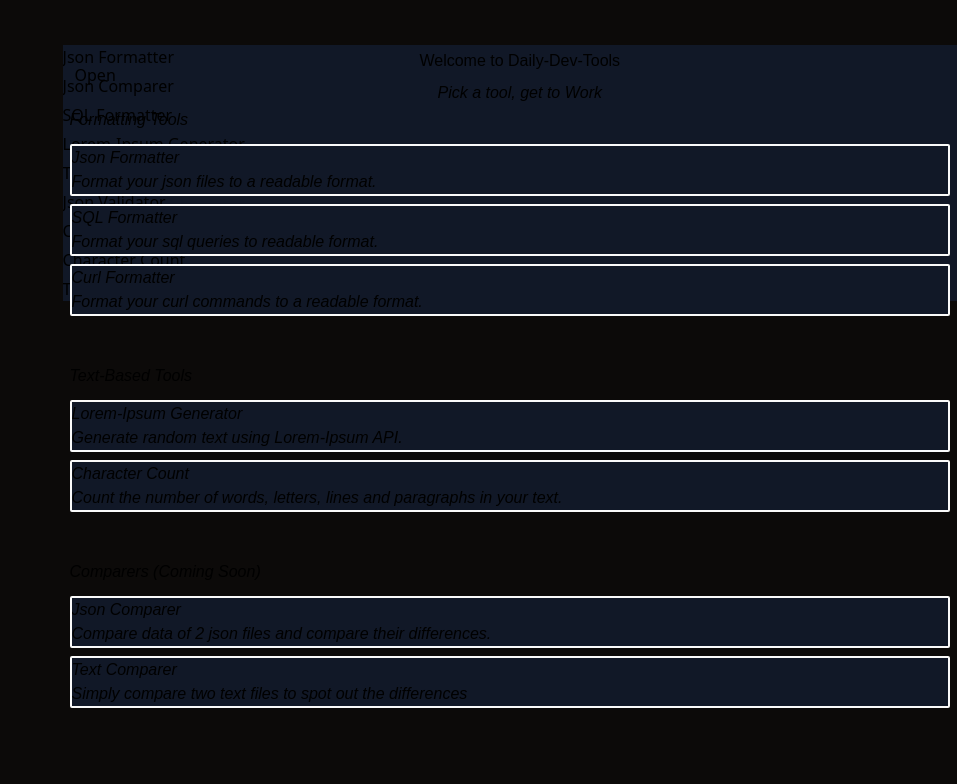
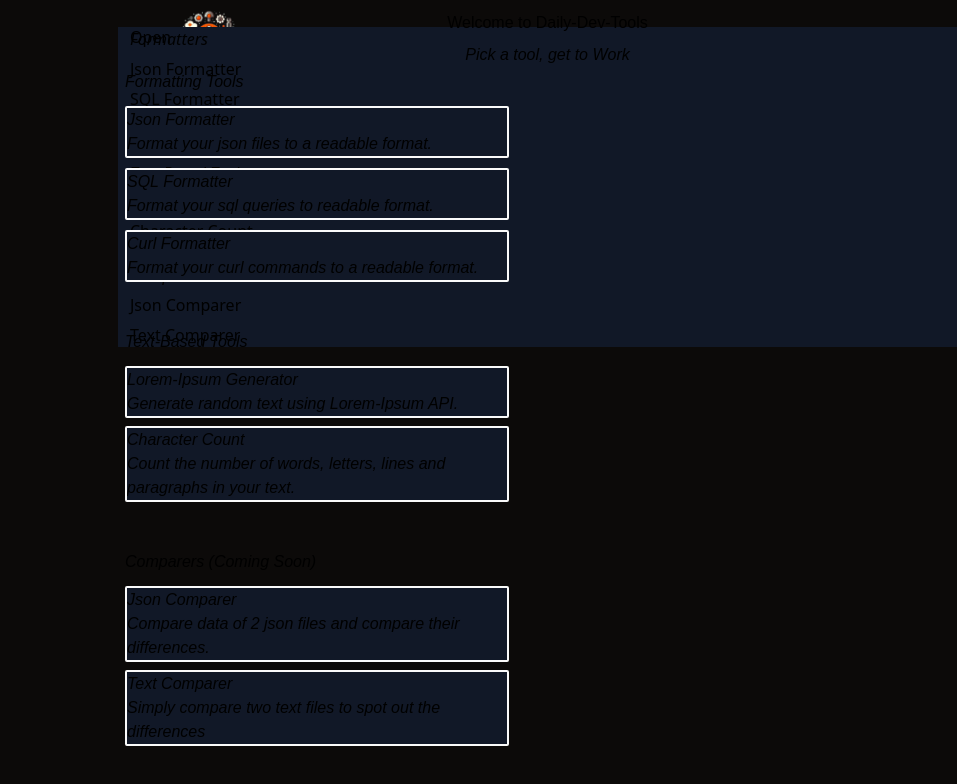
Before and after one commit to Utkarsh1012Dewan/Dev-Tools, a React (Vite) app in the folder Daily-Dev-Tools/: page / in a window 1280 px wide. Shown: the top 784 px of the page, without its empty margins (323-1280 px from the left). Built offline with nearby package versions, Linux system fonts and the light colour scheme; the HTML template or start-up script is replaced by a standard one.

Commit message:
Removed unsuded imports. Formatted the navbar. changed the sizes of the Tool Cards

```diff
--- a/Daily-Dev-Tools/src/App.tsx
+++ b/Daily-Dev-Tools/src/App.tsx
@@ -12,7 +12,7 @@
 import CharacterCount from './Tool-Components/CharacterCount';
 import Header from './Components/Header';
 import Navbar from './Components/Navbar';
-import TestComponent from './Tool-Components/TestComponent';
+//import TestComponent from './Tool-Components/TestComponent';
 
 export default function App() {
   return (
@@ -47,7 +47,7 @@
               <Route path="/JsonComparer" element={<JsonComparer />} />
               <Route path="/TextComparer" element={<TextComparer />} />
               <Route path="/JsonValidator" element={<JsonValidator />} />
-              <Route path="/TestComponent" element={<TestComponent />} />
+              {/* <Route path="/TestComponent" element={<TestComponent />} /> */}
             </Routes>
           </Box>
         </GridItem>
--- a/Daily-Dev-Tools/src/Components/Header.tsx
+++ b/Daily-Dev-Tools/src/Components/Header.tsx
@@ -1,7 +1,6 @@
-import { HStack, Heading, Hide, Image, Input, Kbd, Text, defineStyle, defineStyleConfig, useMediaQuery } from '@chakra-ui/react'
+import { HStack, Heading, Image, Input, Kbd, defineStyle, defineStyleConfig, useMediaQuery } from '@chakra-ui/react'
 import { Link } from 'react-router-dom'
-import logo from '../assets/logo.jpeg'
-import { HiBars3 } from "react-icons/hi2";
+import newLogo from '../assets/newLogo.png'
 import NavDrawer from './NavDrawer';
 
 
@@ -22,7 +21,7 @@
                 <Link to={"/"}>
                     <HStack>
                         <NavDrawer />
-                        <Image src={logo} alt="logo" boxSize={"60px"} />
+                        <Image src={newLogo} alt="logo" boxSize={"60px"} />
                         <Heading fontFamily="sans-serif" color="#00e5ff" fontSize={{ "sm": "xl", "md": "2xl", "lg": "3xl" }}>Daily-Dev-Tools.com</Heading>
                     </HStack>
                 </Link>
--- a/Daily-Dev-Tools/src/Components/Home.tsx
+++ b/Daily-Dev-Tools/src/Components/Home.tsx
@@ -3,18 +3,6 @@
 import { comparers, formatters, textComponents } from "../data/tools";
 
 const Home = () => {
-
-    const tools = [
-        { name: 'Json Formatter', path: '/JsonFormatter', description: 'Format your json files to a readable format.' },
-        { name: 'SQL Formatter', path: '/SQLFormatter', description: 'Format your sql queries to readable format.' },
-        { name: 'Curl Formatter', path: '/CurlFormatter', description: 'Format your curl commands to a readable format.' },
-        { name: 'Lorem-Ipsum Generator', path: '/LoremIpsumGenerator', description: 'Generate random text using Lorem-Ipsum API.' },
-        { name: 'Character Count', path: '/CharacterCount', description: 'Count the number of words, letters, lines and paragraphs in your text.' },
-        { name: 'Json Comparer', path: '/JsonComparer', description: 'Compare data of 2 json files and compare their differences.' },
-        { name: 'Text Comparer', path: '/TextComparer', description: 'Simply compare two text files to spot out the differences' },
-        { name: 'Json Validator', path: '/JsonValidator', description: 'Validate your json file to check for correct format' },
-        { name: 'A component just for testing shit', path: '/TestComponent', description: 'Count the number of words, letters, lines and paragraphs in your text' }
-    ];
 
     return (
         <>
@@ -30,7 +18,7 @@
                 <Heading size={{ "md": "lg" }} fontFamily={"sans-serif"} className="italic mb-3">
                     Formatting Tools
                 </Heading>
-                <SimpleGrid columns={{ sm: 2, md: 2, lg: 3, xl: 4 }} spacing={8} className="mb-12">
+                <SimpleGrid columns={{ sm: 2, md: 2, lg: 3, xl: 4 }} spacing={10} className="mb-12">
                     {formatters.map((tool, index) => (
                         <ToolCard key={index}{...tool} />
                     ))}
--- a/Daily-Dev-Tools/src/Components/NavDrawer.tsx
+++ b/Daily-Dev-Tools/src/Components/NavDrawer.tsx
@@ -1,21 +1,19 @@
 import {
     Drawer,
     DrawerBody,
-    DrawerFooter,
     DrawerHeader,
     DrawerOverlay,
     DrawerContent,
     DrawerCloseButton,
     Button,
-    Input,
     useDisclosure,
     Text,
     Hide,
+    Heading,
 } from '@chakra-ui/react'
 import React from 'react'
-import { tools } from './Navbar';
 import { Link } from 'react-router-dom';
-import { HiBars3 } from "react-icons/hi2";
+import { formatters } from '../data/tools';
 
 
 function NavDrawer() {
@@ -42,9 +40,10 @@
                     <DrawerHeader>SELECT A TOOL</DrawerHeader>
 
                     <DrawerBody>
-                        {tools.map((tool, index) => (
+                        <Heading size="md" className="italic" >Formatters</Heading>
+                        {formatters.map((tool, index) => (
                             <Link to={tool.path} key={index}>
-                                <Text>{tool.name}</Text>
+                                <Text onClick={onClose} className="pb-5">{tool.name}</Text>
                             </Link>
                         ))}
                     </DrawerBody>
--- a/Daily-Dev-Tools/src/Components/Navbar.tsx
+++ b/Daily-Dev-Tools/src/Components/Navbar.tsx
@@ -1,5 +1,6 @@
-import { VStack, Text, Box } from '@chakra-ui/react'
+import { VStack, Text, Box, Heading } from '@chakra-ui/react'
 import { Link } from 'react-router-dom';
+import { comparers, formatters, textComponents } from '../data/tools';
 
 
 const tools = [
@@ -18,9 +19,29 @@
 
 
     return (
-        <Box height="100%" overflowY="auto">
-            <VStack align="stretch" spacing={5} className="" backgroundColor={"#111827"}>
-                {tools.map((tool, index) => (
+        <Box height="100%" overflowY="auto" >
+            <VStack align="stretch" spacing={6}
+                className="pl-3 mt-5" backgroundColor={"#111827"}>
+                <Heading size="md" className="italic" >Formatters</Heading>
+                {formatters.map((tool, index) => (
+                    <Link to={tool.path} key={index}>
+                        <Text>{tool.name}</Text>
+                    </Link>
+                ))}
+            </VStack>
+            <VStack align="stretch" spacing={5}
+                className="pl-3 pt-5" backgroundColor={"#111827"}>
+                <Heading size="md" className="italic" >Text-Based-Tools</Heading>
+                {textComponents.map((tool, index) => (
+                    <Link to={tool.path} key={index}>
+                        <Text>{tool.name}</Text>
+                    </Link>
+                ))}
+            </VStack>
+            <VStack align="stretch" spacing={6}
+                className="pl-3 pt-5" backgroundColor={"#111827"}>
+                <Heading size="md" className="italic" >Comparers</Heading>
+                {comparers.map((tool, index) => (
                     <Link to={tool.path} key={index}>
                         <Text>{tool.name}</Text>
                     </Link>
--- a/Daily-Dev-Tools/src/Components/TextArea.tsx
+++ b/Daily-Dev-Tools/src/Components/TextArea.tsx
@@ -22,8 +22,9 @@
                 leftIcon={<FaTrashAlt />}
                 colorScheme='teal'
                 variant='outline'
-                alignSelf="flex-end"
+                alignSelf="flex-start"
                 onClick={deleteInput}
+                className="mt-5"
             >
                 Delete
             </Button>
--- a/Daily-Dev-Tools/src/Tool-Components/JsonComparer.tsx
+++ b/Daily-Dev-Tools/src/Tool-Components/JsonComparer.tsx
@@ -1,15 +1,12 @@
-import { Differ } from 'json-diff-kit';
-import CompareText from './TextComparer';
 
-import { useState } from 'react'
-import TextArea from '../Components/TextArea'
-import { Divider, Heading } from '@chakra-ui/react';
+// import { useState } from 'react'
+import { Heading } from '@chakra-ui/react';
 import { componentNames } from '../data/tools';
 
 
 const JsonComparer = () => {
-  const [inputValue1, setInputValue1] = useState<string>("")
-  const [outputValue, setOutputValue] = useState<string>("")
+  // const [inputValue1, setInputValue1] = useState<string>("")
+  // const [outputValue, setOutputValue] = useState<string>("")
 
   return (
     <Heading fontFamily={"ubuntu"} size="3xl">{componentNames.jsonComparer}</Heading>
--- a/Daily-Dev-Tools/src/Tool-Components/RandomTextGenerator.tsx
+++ b/Daily-Dev-Tools/src/Tool-Components/RandomTextGenerator.tsx
@@ -32,7 +32,7 @@
       </Heading>
       <Box className="h-auto p-5">
         <HStack justifyContent={'space-between'}
-          className="w-[700px] mb-[20px]">
+          className="w-[700px] mb-[20px] bg-zinc-500">
           <VStack>
             <InputSlider placeholder="Words"
               minVal={1} maxVal={50} step={1}
@@ -63,10 +63,10 @@
         </HStack>
 
         <TextAreaAutosize
-          minRows={25}
-          maxRows={25}
+          minRows={17}
+          maxRows={18}
           placeholder="Generated text occurs here"
-          style={{ width: 700, height: 450 }}
+          style={{ width: 900, height: 450 }}
           value={input}
           onChange={updater}
           readOnly={true}
--- a/Daily-Dev-Tools/src/helper-Tool-components/ToolCard.tsx
+++ b/Daily-Dev-Tools/src/helper-Tool-components/ToolCard.tsx
@@ -10,7 +10,7 @@
 const ToolCard = ({ name, path, description }: Props) => {
     return (
         <Link to={path}>
-            <Card className="rounded-sm raleway-proza min-w-48 overflow-hidden" backgroundColor={"#111827"} borderWidth={"2px"} borderColor={"#fafafa"}>
+            <Card className="rounded-sm raleway-proza max-w-96 overflow-hidden" backgroundColor={"#111827"} borderWidth={"2px"} borderColor={"#fafafa"}>
                 <CardHeader>
                     <Heading size='md'>{name}</Heading>
                 </CardHeader>
```
Also changed, not shown: Daily-Dev-Tools/src/assets/newLogo.png (added).
